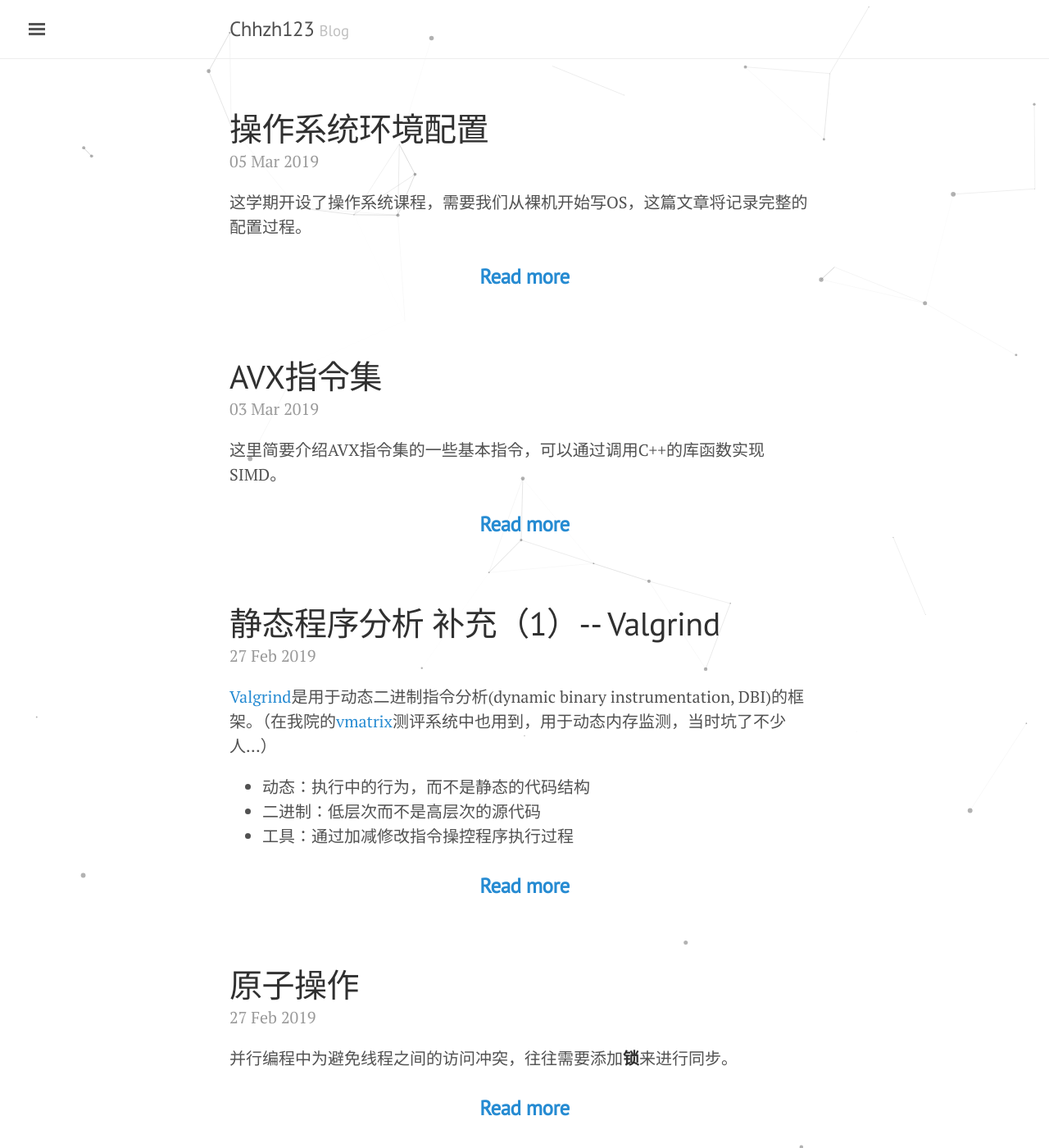
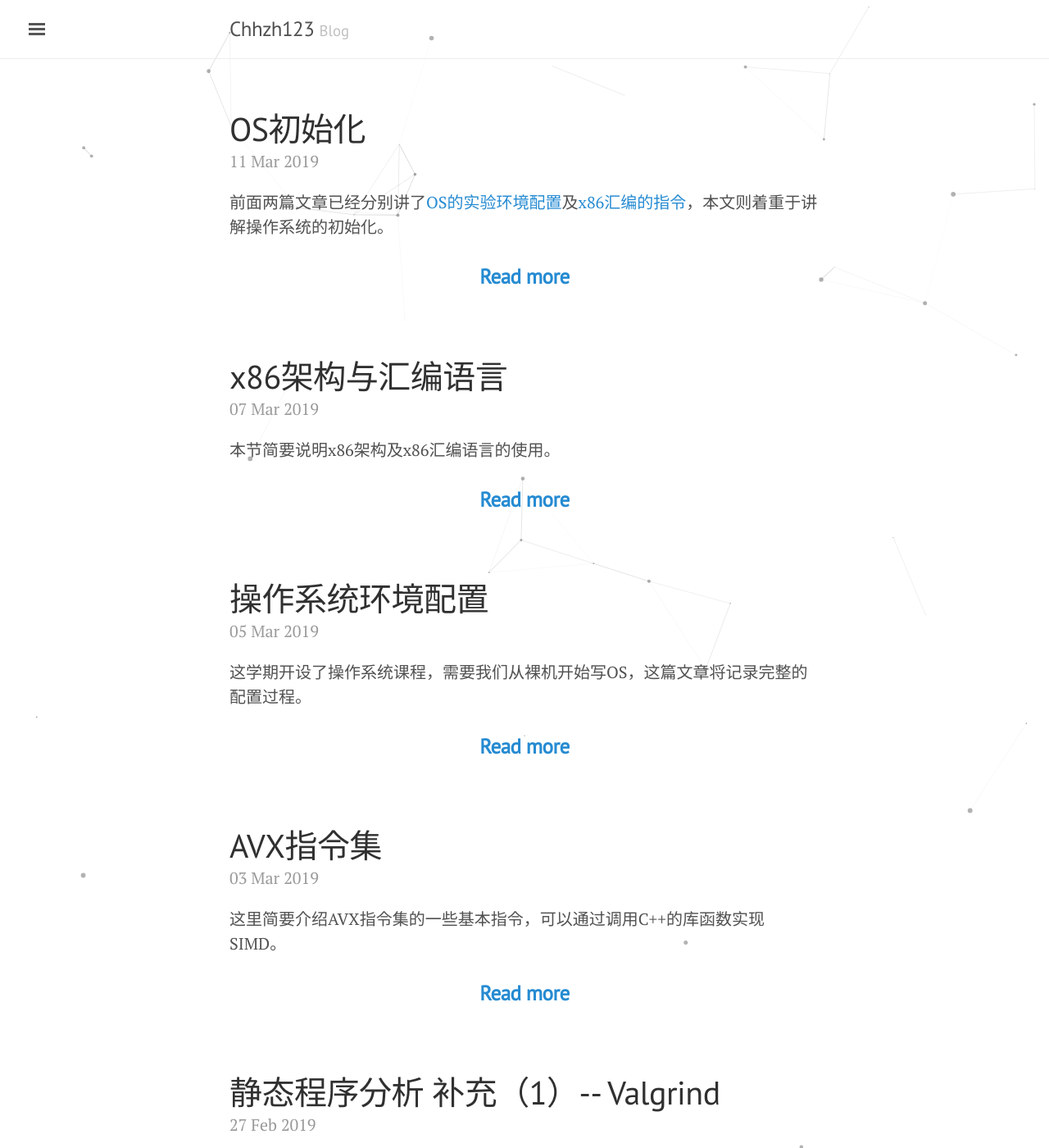
Before and after one commit to Ewenwan/chhzh123.github.io, a Jekyll site: the page built from index.html, in a window 1280 px wide and 1400 px high. Shown: the whole window at 82% size. Built offline with Jekyll 4.4.1, drawn with Linux system fonts in a browser that asks for light colours; nearby versions of some CDN libraries; the list of posts is cut into pages by our own code; comment, search, counter and statistics services are not loaded; some of the changed lines change nothing that is shown; some of the changed text lies outside the part shown.

Commit message:
Update blog
1. Add "x86-asm"
2. Add "os-ini"
3. Update "os-env"

````diff
--- a/_posts/2019-03-05-os-env.md
+++ b/_posts/2019-03-05-os-env.md
@@ -67,6 +67,8 @@ nasm hello.asm -o hello.bin
 dd if=hello.bin of=myname.img bs=1440k conv=notrunc
 ```
 
+注：`seek`参数可以指明写入第几个扇区
+
 ## 创建虚拟机
 1. 打开VirtualBox，点新建，名称XXXPC，类型Other，版本Other/Unknown
 2. 内存大小设最小4M即可
@@ -111,55 +113,8 @@ LBA=C×磁头总数\*每道扇区数+H\*每道扇区数+(S-1)
 
 查看二进制文件可以用WinHex工具，但不免费...
 
-一般来说，处理器加电或者复位之后，如果硬盘是首选的启动设备，则ROM-BIOS将试图读取硬盘的0面0道1扇区，即主引导扇区 (Main Boot Sector, MBR)。
-读取的主引导扇区数据有512字节，ROM-BIOS程序将它加载到逻辑地址`0x0000:0x7c00`处，也就是物理地址`0x07c00`处，然后判断它是否有效。
-（注意这里在汇编程序中体现为`org 7c00h`。非常重要！否则无法正确读取代码段/数据段！）
-
-一个**有效的主引导扇区**，其最后两字节应当是`0x55`和`0xAA`（且只能是512B）。ROM-BIOS程序首先检测这两个标志，如果主引导扇区有效，则以一个段间转移指令`jmp 0x0000:0x7c00`跳到那里继续执行。
-
 ### x86汇编语言
 详情见[x86汇编语言]({% post_url 2019-03-07-x86-asm %})
-
-### 显存
-#### 概述
-显存，即显示存储器(Video RAM, VRAM)。
-要显示的内容都需要先写入显存，显存同样是按字节访问的存储期间。
-
-两种基本工作模式
-* 图形模式：每个像素用01控制
-* 文本模式：直接用ASCII码控制显示字符的形状
-
-8086可以访问1MB内存，其中0x00000-9FFFF属于常规内存，由内存条提供； 0xF0000-0xFFFFF 由主板上的一个芯片提供，即ROM-BIOS。
-
-这样中间还有一个320KB的空洞，即0xA0000-0xEFFFF。
-传统上，这段地址空间由特定的外围设备来提供，其中就包括显卡。
-![VRAM]({{"/assets/images/OS/VRAM.PNG"|absolute_url}})
-
-由于历史的原因，所有在个人计算机上使用的显卡，在加电自检之后都会把自己初始化到80\*25 的文本模式。在这种模式下，屏幕上可以显示25行，每行80个字符，每屏总共2000个字符。
-
-所以，0xB8000-0xBFFFF 这段物理地址空间，是留给显卡的，由显卡来提供，用来显示文本。
-除非显卡出了毛病，否则这段空间总是可以访问的。
-如果显卡出了毛病，计算机一定不会通过加电自检过程，这就是传说中的严重错误，计算机是无法启动的，更不要说加载并执行主引导扇区的内容了。
-
-因此要访问显存，段寄存器要先指向`0xB800`。
-
-#### 80\*25文本模式颜色表
-屏幕上的每个字符都对应着显存中连续两个字节，前一字节是字符的ASCII码，后一字节是字符的显示属性。
-
-字符的显示属性分为两部分，低4位定义的是前景色，高4位定义的是背景色。K=0时不闪烁，K=1时闪烁。
-
-| R | G | B | 背景色 | 前景色(I=0) | 前景色(I=1) |
-| :---: | :---: | :---: | :---: | :---: | :---: |
-| 0 | 0 | 0 | 黑 | 黑 | 灰 |
-| 0 | 0 | 1 | 蓝 | 蓝 | 浅蓝 |
-| 0 | 1 | 0 | 绿 | 绿 | 浅绿 |
-| 0 | 1 | 1 | 青 | 青 | 浅青 |
-| 1 | 0 | 0 | 红 | 红 | 浅红 |
-| 1 | 0 | 1 | 品红 | 品红 | 浅品红 |
-| 1 | 1 | 0 | 棕 | 棕 | 黄 |
-| 1 | 1 | 1 | 白 | 白 | 亮白 |
-
-即连续两个字节为(ASCII)(KRGB)(IRGB)，如`0000 0000 0000 0101`代表黑底（背景）品红字（前景）ASCII码为`0x00`的字符。
 
 ### ASCII码表对照
 ![ascii](https://gss0.baidu.com/-fo3dSag_xI4khGko9WTAnF6hhy/zhidao/pic/item/060828381f30e924661d9e2c4a086e061d95f776.jpg)
--- /dev/null
+++ b/_posts/2019-03-07-x86-asm.md
@@ -0,0 +1,201 @@
+---
+layout: post
+title: x86架构与汇编语言
+tag: [pl, os, architecture]
+---
+
+本节简要说明x86架构及x86汇编语言的使用。
+
+<!--more-->
+
+## 80x86的历史
+1978年Intel发布第一款16位微处理器8086（也称为iAPX86），之后又发布了80186、80286、80386、80486，因而该系列的CPU架构被称为x86。
+
+* 8086是16位的处理器，80386(1985)是32位的
+* 8086采用16位数据总线，20位地址总线（相当于1MB内存）；80386采用32位数据总线，32位地址总线
+* 8086只支持实模式，80386还支持保护模式
+
+下面将介绍80386的一些基本汇编指令，注意这里采用[nasm](https://www.nasm.us/)语法。
+## 寄存器
+现代的x86处理器（即80386之后）都有8个32位的通用寄存器(General Purpose Registers, GPR)，
+![GPR](http://www.cs.virginia.edu/~evans/cs216/guides/x86-registers.png)
+
+1. 通用寄存器（32位）
+* EAX：一般用作累加器(Accumulator)
+* EBX：一般用作基址寄存器(Base)
+* ECX：一般用来计数(Count)
+* EDX：一般用来存放数据(Data)
+* ESI：一般用作源变址(Source Index)
+* EDI：一般用作目标变址(Destinatin Index)
+* ESP：一般用作堆栈指针(Stack Pointer)
+* EBP：一般用作基址指针(Base Pointer)
+2. 段寄存器（16位）
+* CS：代码段寄存器
+* DS：数据段寄存器
+* SS：堆栈段寄存器
+* ES、FS 及GS：附加数据段寄存器
+![segment](https://cdncontribute.geeksforgeeks.org/wp-content/uploads/Screenshot-from-2018-05-10-09-52-11.png)
+3. 程序计数器/指令计数器EIP，相对于CS
+4. 状态码EFLAGS
+
+通常长的（32位）寄存器都可以被划分成小的读写块，如32位`eax`，16位`ax`，高8位`ah`，低8位`al`，注意nasm对标号大小写是敏感的，但对寄存器不会。
+
+## 内存与地址模式
+### 程序重定位
+* 存放程序的为代码段，存放数据的为数据段
+* 真实的内存单元地址称为物理地址/绝对内存地址，而程序中的地址为逻辑地址
+
+由于程序并不知道自己会被加载到哪，因此访存如果用绝对地址将会出错，在执行程序时就需要**程序重定位**这个操作。
+
+在汇编中通过[`org`](http://dewkumar.blogspot.com/2012/01/what-is-org-origin-directive-in.html)指令实现，如`org 0A100h`代表该程序中的所有标号都以`0A100h`做偏移
+
+### 内存分段机制
+将内存分段，程序只需管偏移地址/相对地址就好了
+段地址：偏移地址
+
+程序重定位通过设置代码段CS寄存器和数据段DS寄存器实现
+
+在8086中，地址总线是20位的，需要将段寄存器左移4位（`0x10h`，相当于16进制左移1位）变为20位，然后再同偏移地址相加。
+
+两种典型情况
+* 因为段寄存器是16位的，在段不重叠的情况下，最多可以将1MB的内存分成65536个段，每个段16B，偏移地址从`0000H`到`000FH`
+* 同样在不允许段之间重叠的情况下，因为偏移地址也是16位，1MB的内存最多只能划分成16个段，每段长64KB，段地址由`0000H`到`F000H`
+
+段的划分是自由的，它可以起始于任何16字节对齐的位置，也可以是任意长度，只要不超过64KB。
+正是由于段的划分非常自由，使得8086的内存访问也非常随意。
+同一个物理地址，或者同一片内存区域，根据需要，可以随意指定一个段来访问它。
+
+### 访问内存
+声明静态数据需要添加数据大小，包括1Byte的`db`，2B的`dw`，4B的`dd`，注意内存都是连续的，按**字节(B)**寻址
+
+```assembly
+.DATA
+var DB 64
+var2 DB ? ; uninitialized byte
+    DB 10 ; no label, location is var2 + 1.
+X DW ?    ; 2B uninitialized
+Y DD 30000;
+str	DB 'hello',0; 6 bytes starting at str
+```
+
+如果要访问某一大小的内存，则通过添加修饰词`byte`、`word`、`dword`实现（注意nasm是[不存储变量类型的](https://www.nasm.us/xdoc/2.14.02/html/nasmdoc2.html#section-2.2)），这里的字(word)通常就指16位，双字(double word)32位
+```assembly
+mov byte[ebx], 2
+```
+
+函数调用(call)堆栈组织
+![stack convention](http://www.cs.virginia.edu/~evans/cs216/guides/stack-convention.png)
+
+### Caller规则
+1. 在调用函数/子程序(subroutine)之前，先保存特定寄存器的状态(caller-saved)（包括`eax`、`ecx`、`edx`）
+2. 将要传的参数堆栈（注意要逆序，最后一个参数最先入）。因为栈往下生长，因此第一个参数会被存在最低的地址
+3. 调用函数(call)
+4. 返回时先把参数移出栈，然后将原来保存的寄存器再pop出来
+
+### Callee规则
+1. 将`ebp`推入栈，将`esp`的值拷贝入`ebp`
+```assembly
+push ebp
+mov ebp, esp
+```
+2. 分配局部变量，记住栈往下生长，如分配3个4B，则`sub esp, 12`
+3. 保存寄存器状态
+
+函数调用例子如下
+```assembly
+.486
+.MODEL FLAT
+.CODE
+PUBLIC _myFunc
+_myFunc PROC
+  ; Subroutine Prologue
+  push ebp     ; Save the old base pointer value.
+  mov ebp, esp ; Set the new base pointer value.
+  sub esp, 4   ; Make room for one 4-byte local variable.
+  push edi     ; Save the values of registers that the function
+  push esi     ; will modify. This function uses EDI and ESI.
+  ; (no need to save EBX, EBP, or ESP)
+
+  ; Subroutine Body
+  mov eax, [ebp+8]   ; Move value of parameter 1 into EAX
+  mov esi, [ebp+12]  ; Move value of parameter 2 into ESI
+  mov edi, [ebp+16]  ; Move value of parameter 3 into EDI
+
+  mov [ebp-4], edi   ; Move EDI into the local variable
+  add [ebp-4], esi   ; Add ESI into the local variable
+  add eax, [ebp-4]   ; Add the contents of the local variable
+                     ; into EAX (final result)
+
+  ; Subroutine Epilogue
+  pop esi      ; Recover register values
+  pop  edi
+  mov esp, ebp ; Deallocate local variables
+  pop ebp ; Restore the caller's base pointer value
+  ret
+_myFunc ENDP
+END
+```
+
+## 常见指令
+由于x86指令实在太多，这里只摘录一些常用的指令
+1. 通用数据传送
+* `mov <ra>, <rb>`
+* `push <r>`；`pusha`：把AX,CX,DX,BX,SP,BP,SI,DI依次压入堆栈
+* `pop <r>`；`popa`：把DI,SI,BP,SP,BX,DX,CX,AX依次弹出堆栈
+2. 算术逻辑运算
+* `add <ra>, <rb>`、`sub`：ra+=rb
+* `inc`、`dec`
+* `cmp <ra>, <rb>`
+* `mul <r>`：等价于`mul ax, <r>`
+* `and`、`or`、`xor`
+* `shl`、`sal`、`shr`、`sar`：h为逻辑，a为算术
+3. 无条件转移
+* `jmp <label>`
+* `call <label>`：过程调用
+* `ret`：过程返回
+4. 条件转移
+* `je <label>`、`jne`：上一算术逻辑运算结果
+* `jl`、`jg`：小于大于
+5. 循环控制
+* `loop`：cx不为0时循环
+6. 中断指令
+* `int <num>`：中断
+* `iret`：中断返回
+
+通过标号加方括号访问内存，如`mov ax, [mem]`
+
+## nasm
+The netwide assembler(NASM)是80x86和x86-64系列的汇编器
+
+* 指令格式：`label: instruction operands ; comment`
+![nasm instruction format](http://cs.lmu.edu/~ray/images/nasmstructure.png)
+* [伪指令](https://www.nasm.us/xdoc/2.14.02/html/nasmdoc3.html#section-3.2)
+
+```assembly
+message db 'hello, world'
+msglen equ ($-message)
+
+zerobuf: times 64 db 0 ; executed n times
+```
+
+* 在nasm中支持多个变量的运算取址，如`mov eax,[ebx*2+ecx+offset] `
+* 字符串常量`db 'hello'`等价于`db 'h','e','l','l','o',0`
+* [宏](https://www.nasm.us/xdoc/2.14.02/html/nasmdoc4.html#section-4.1)`%define`
+
+```assembly
+%macro  prologue 1
+    push  ebp
+    mov   ebp,esp
+    sub   esp,%1
+%endmacro
+```
+
+## 参考资料
+1. Assembly Language Tutorial (x86), <http://www.hep.wisc.edu/~pinghc/x86AssmTutorial.htm>
+2. x86 Assembly Guide, <http://www.cs.virginia.edu/~evans/cs216/guides/x86.html#instructions>
+3. NASM Tutorial, <http://cs.lmu.edu/~ray/notes/nasmtutorial/>
+4. 为什么我们还在使用X86 CPU?致敬8086处理器问世40周年 - 老狼的文章 - 知乎 <https://zhuanlan.zhihu.com/p/38002889>
+5. 80386的各种寄存器一览, <https://www.cnblogs.com/alantu2018/p/8471955.html>
+6. Question: Compare 8086, 80386 and Pentium, <http://www.ques10.com/p/13578/compare-8086-80386-and-pentium-1/>
+7. 李忠，《x86汇编语言--从实模式到保护模式》
+8. org指令的作用，<https://blog.csdn.net/mirage1993/article/details/29908929>
--- /dev/null
+++ b/_posts/2019-03-11-os-ini.md
@@ -0,0 +1,84 @@
+---
+layout: post
+title: OS初始化
+tag: [os]
+---
+
+前面两篇文章已经分别讲了[OS的实验环境配置]({% post_url 2019-03-05-os-env %})及[x86汇编的指令]({% post_url 2019-03-07-x86-asm %})，本文则着重于讲解操作系统的初始化。
+
+<!--more-->
+
+## BIOS
+8086可以访问1MB的内存空间，地址从`0x00000`到`0xFFFFF`，顶端一部分用于访问ROM和外围板卡，其他大部分则用来访问内存DRAM。
+
+* ROM-BIOS占据着整个内存空间顶端的64KB，物理地址范围是0xF0000-0xFFFFF，里面固化了开机时要执行的指令
+* 内存条DRAM占据着较低端的640KB，地址范围是0x00000-0x9FFFF
+* 中间还有一部分，地址范围是0xA0000-0xEFFFF(320KB)，则分给了其他外围设备，如显卡
+![VRAM]({{"/assets/images/OS/VRAM.PNG"|absolute_url}})
+
+因为8086加电或者复位时，`CS=0xFFFF`，`IP=0x0000`，所以，它取的第一条指令位于物理地址`0xFFFF0`（也即`FFFF:0000`），正好位于 ROM中，那里固化了开机时需要执行的指令。
+
+这块ROM芯片中的内容包括很多部分，主要是进行硬件的诊断、检测和初始化。
+所谓初始化，就是让硬件处于一个正常的、默认的工作状态。
+最后，它还负责提供一套软件例程，让人们在不必了解硬件细节的情况下从外围设备（比如键盘）获取输入数据，或者向外围设备（比如显示器）输出数据。
+设备当然是很多的，所以这块 ROM 芯片只针对那些最基本的、对于使用计算机而言最重要的设备，而它所提供的软件例程，也只包含最基本、最常规的功能。
+正因为如此，这块芯片又叫基本输入输出系统(Base Input & Output System, BIOS) ROM
+
+ROM-BIOS的容量是有限的，当它完成自己的使命后，最后所要做的，就是从辅助存储设备读取指令数据，然后转到那里开始执行。
+绝大多数时候，对于 ROM-BIOS 来说，硬盘都是首选的外存储设备。
+硬盘的第一个扇区是0面0道1扇区，或者说是0头0柱1扇区(512B)，这个扇区称为主引导扇区[bootsector](https://en.wikibooks.org/wiki/X86_Assembly/Bootloaders)。
+
+整个加载操作系统的过程如下
+* 搜索可用的存储媒介，如软盘(floppy disk)、硬盘、CD等
+* 检查每个引导盘的有效性：最后一个字必须为`0x55aa`才为**有效的引导盘**
+（注意这里在汇编程序中体现为`org 7c00h`。非常重要！否则无法正确读取代码段/数据段！）
+* 如果有效，则第一个扇区，即主引导程序(master boot record, MBR)，将会被加载入RAM地址为`0000:7C00`的地方（也就是物理地址 0x07C00，自举bootstrap），BIOS跳转到`7C00`继续执行
+* OS应该被加载入RAM，或者是另外一个引导程序
+
+## 显存
+### 概述
+显存，即显示存储器(Video RAM, VRAM)。
+要显示的内容都需要先写入显存，显存同样是按**字节**访问的存储期间。
+
+两种基本工作模式
+* 图形模式：每个像素用01控制
+* 文本模式：直接用ASCII码控制显示字符的形状
+
+由于历史的原因，所有在个人计算机上使用的显卡，在加电自检之后都会把自己初始化到80\*25 的文本模式。在这种模式下，屏幕上可以显示25行，每行80个字符，每屏总共2000个字符。
+
+所以，`0xB8000-0xBFFFF`这段物理地址空间，是留给显卡的，由显卡来提供，用来显示文本。
+除非显卡出了毛病，否则这段空间总是可以访问的。
+如果显卡出了毛病，计算机一定不会通过加电自检过程，这就是传说中的严重错误，计算机是无法启动的，更不要说加载并执行主引导扇区的内容了。
+
+因此要访问显存，段寄存器要先指向`0xB800`，然后设置好偏移量，将对应的字符和显示属性放入该内存地址中。
+
+### 80\*25文本模式颜色表
+屏幕上的每个字符都对应着显存中**连续两个字节**，前一字节是字符的ASCII码，后一字节是字符的显示属性。
+
+字符的显示属性分为两部分，低4位定义的是前景色，高4位定义的是背景色。K=0时不闪烁，K=1时闪烁。
+
+| R | G | B | 背景色 | 前景色(I=0) | 前景色(I=1) |
+| :---: | :---: | :---: | :---: | :---: | :---: |
+| 0 | 0 | 0 | 黑 | 黑 | 灰 |
+| 0 | 0 | 1 | 蓝 | 蓝 | 浅蓝 |
+| 0 | 1 | 0 | 绿 | 绿 | 浅绿 |
+| 0 | 1 | 1 | 青 | 青 | 浅青 |
+| 1 | 0 | 0 | 红 | 红 | 浅红 |
+| 1 | 0 | 1 | 品红 | 品红 | 浅品红 |
+| 1 | 1 | 0 | 棕 | 棕 | 黄 |
+| 1 | 1 | 1 | 白 | 白 | 亮白 |
+
+即连续两个字节为(ASCII)(KRGB)(IRGB)，如`0000 0000 0000 0101`代表黑底（背景）品红字（前景）ASCII码为`0x00`的字符。
+
+## DOS
+磁盘操作系统(Disk Operating System, DOS)主要有五部分组成
+* 引导程序(BOOT)：由格式化程序直接写入磁盘初始扇区
+* 基本输入/输出管理程序(PC-DOS为IBMBIO.COM、MS-DOS为IO.SYS)
+* 文件管理和系统功能调用程序(PC-DOS为IBMDOS.COM、MS-DOS为MSDOS.SYS)
+* 命令处理程序(COMMAND.COM)
+* 各种外部命令：完成各种辅助功能的可执行文件
+
+## 参考资料
+* 李忠，《x86汇编语言-从实模式到保护模式》
+* Bootloaders(Wiki), <https://en.wikibooks.org/wiki/X86_Assembly/Bootloaders>
+* Booting an Operating System, <https://www.cs.rutgers.edu/~pxk/416/notes/02-boot.html>
````
